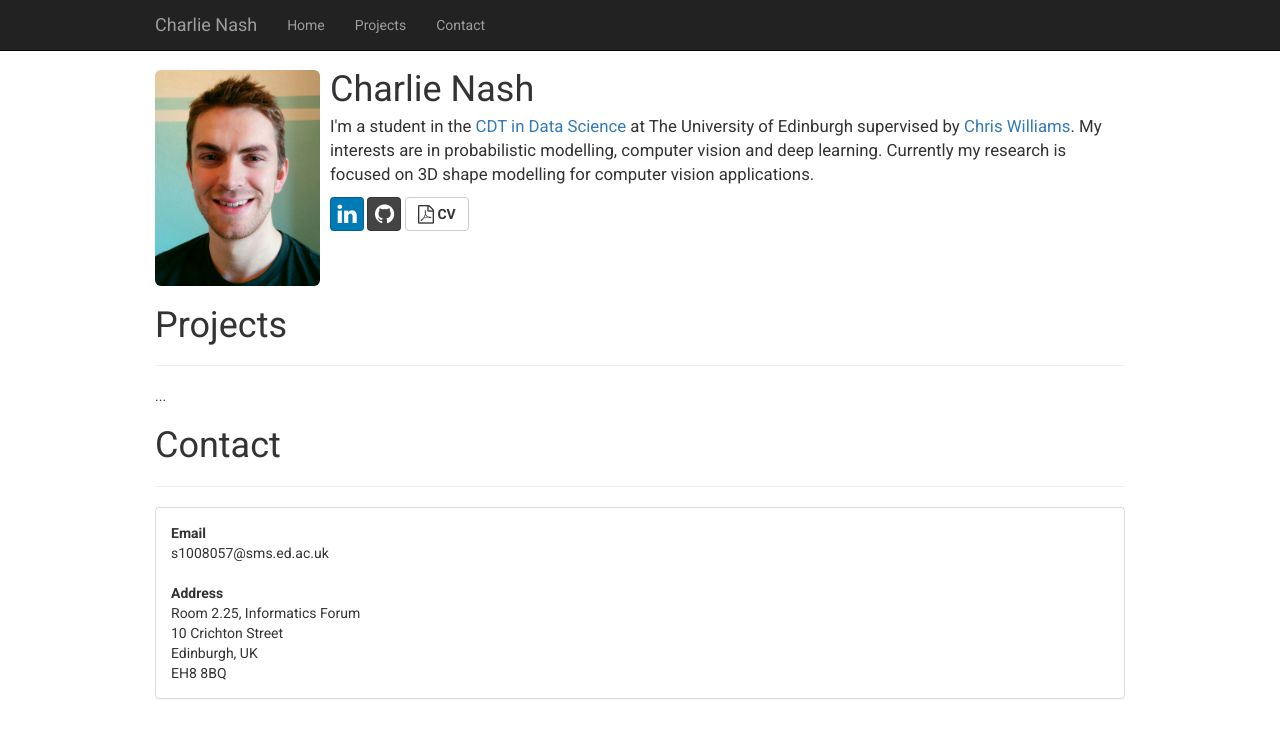
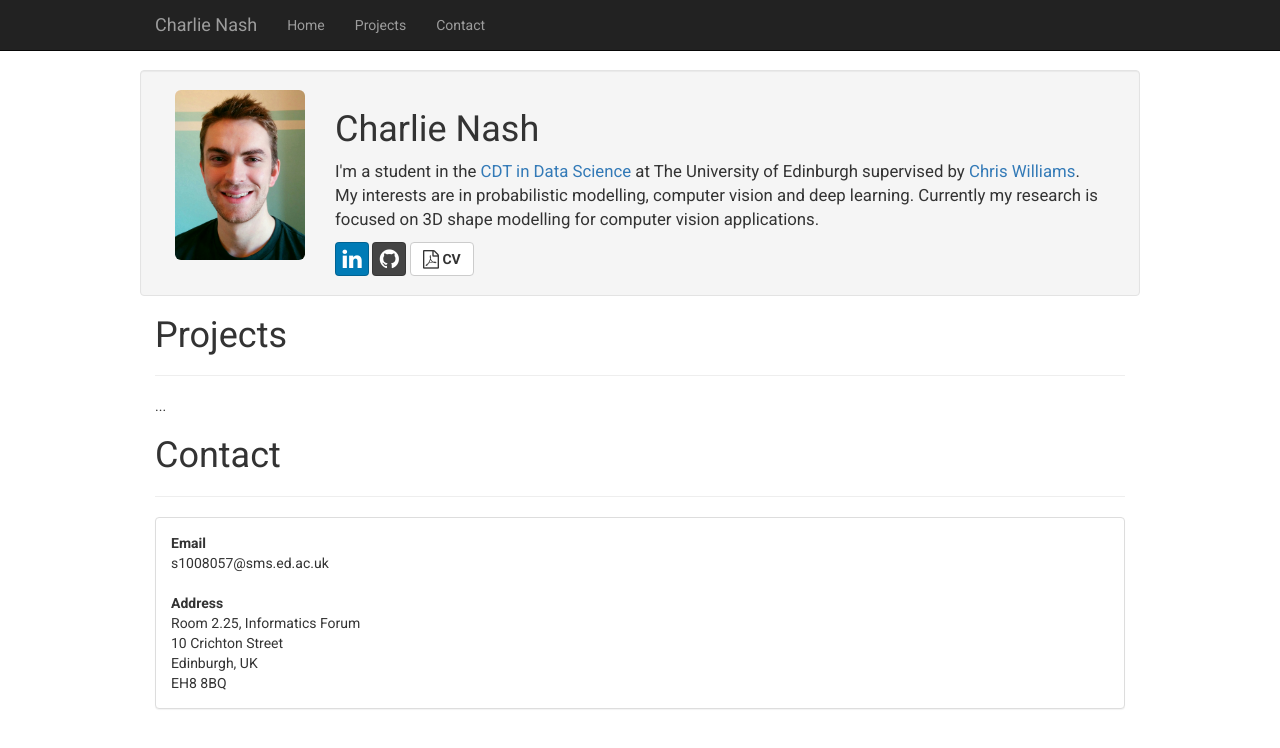
Before and after one commit to charlienash/charlienash.github.io, a Jekyll site: the page index.html, which Jekyll copies as it is, in a window 1280 px wide. Shown: the top 748 px of the page. Built offline with Jekyll 4.4.1, drawn with Linux system fonts in a browser that asks for light colours; nearby versions of some CDN libraries; library files that are not in the unit come from our copies.

Commit message:
Update index.html

```diff
--- a/index.html
+++ b/index.html
@@ -71,7 +71,32 @@
 			<div class="span6">
 			<div class="row">
 				<div class="col-sm-12">
-					<div class="media">
+					<div class="row well">
+					  <div class="col-sm-2">
+					    <a href="#">
+					      <img class="img-responsive img-rounded" src="assets/img/Charlie_photo.jpg" width=165px>
+					    </a>
+					  </div>
+					  <div class="col-sm-10">
+					    <h1>Charlie Nash</h4>
+					    <p>
+					    	<big>
+					    	I'm a student in the <a href="http://datascience.inf.ed.ac.uk/">CDT in Data Science</a> at The University of Edinburgh supervised by <a href="http://homepages.inf.ed.ac.uk/ckiw/">Chris Williams</a>. My interests are in probabilistic modelling, computer vision and deep learning. Currently my research is focused on 3D shape modelling for computer vision applications.
+				    		</big>
+				    	    </p>
+					    <a href="https://uk.linkedin.com/in/charlie-nash-32869b5b" class="btn btn-social-icon btn-linkedin">
+					 	<span class="fa fa-linkedin fa-2x"></span>
+				            </a>
+    					    <a href="https://github.com/charlienash" class="btn btn-social-icon btn-github">
+					 	<span class="fa fa-github fa-2x"></span>
+				            </a>
+					    <a href = "assets/docs/CV.pdf" class="btn btn-default" href="#">
+					  	<i class="fa fa-file-pdf-o fa-lg"></i>
+					  	<b>CV</b>
+				  	    </a>
+					  </div>
+					</div>
+					<!--div class="media">
 					  <div class="media-left">
 					    <a href="#">
 					      <img class="media-object img-rounded" src="assets/img/Charlie_photo.jpg" width=165px>
@@ -95,7 +120,7 @@
 					  	<b>CV</b>
 				  	    </a>
 					  </div>
-					</div>
+					</div-->
 
 					<!-- Page Heading -->
 					<h1 id="Projects">Projects</h1>
```
